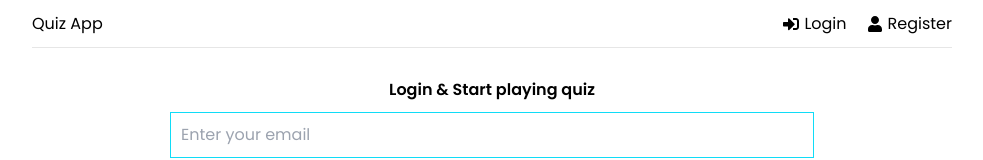
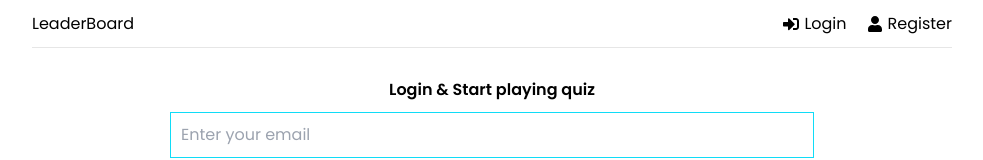
Before and after one commit to animesh156/quiz-app, a React (Vite) app in the folder frontend/: page /login in a window 1280 px wide. Shown: the top 160 px of the page, without its empty margins (148-1131 px from the left). Built offline with nearby package versions, Linux system fonts and the light colour scheme.

Commit message:
Update Header.jsx

```diff
--- a/frontend/src/components/Header.jsx
+++ b/frontend/src/components/Header.jsx
@@ -1,11 +1,13 @@
 import { FaSignInAlt, FaSignOutAlt, FaUser } from 'react-icons/fa'
-import { Link, useNavigate } from 'react-router-dom'
+import { Link, useNavigate, useLocation } from 'react-router-dom'
 import { useSelector, useDispatch } from 'react-redux'
 import { logout, reset } from '../features/auth/authSlice'
+
 
 function Header() {
   const navigate = useNavigate()
   const dispatch = useDispatch()
+  const location = useLocation()
   const { user } = useSelector((state) => state.auth)
 
   const onLogout = () => {
@@ -17,7 +19,11 @@ function Header() {
   return (
     <header className='header'>
      <div className='logo'>
-        <p className='text-yellow-400'>Quiz App</p>
+        {location.pathname === '/leaderBoard' ? (  <Link to='/' className='text-yellow-400'>DashBoard</Link>) : (
+            <Link to='/leaderBoard' className='text-yellow-400'>LeaderBoard</Link>
+        )
+
+        }
       </div>
       <ul>
         {user ? (
```
